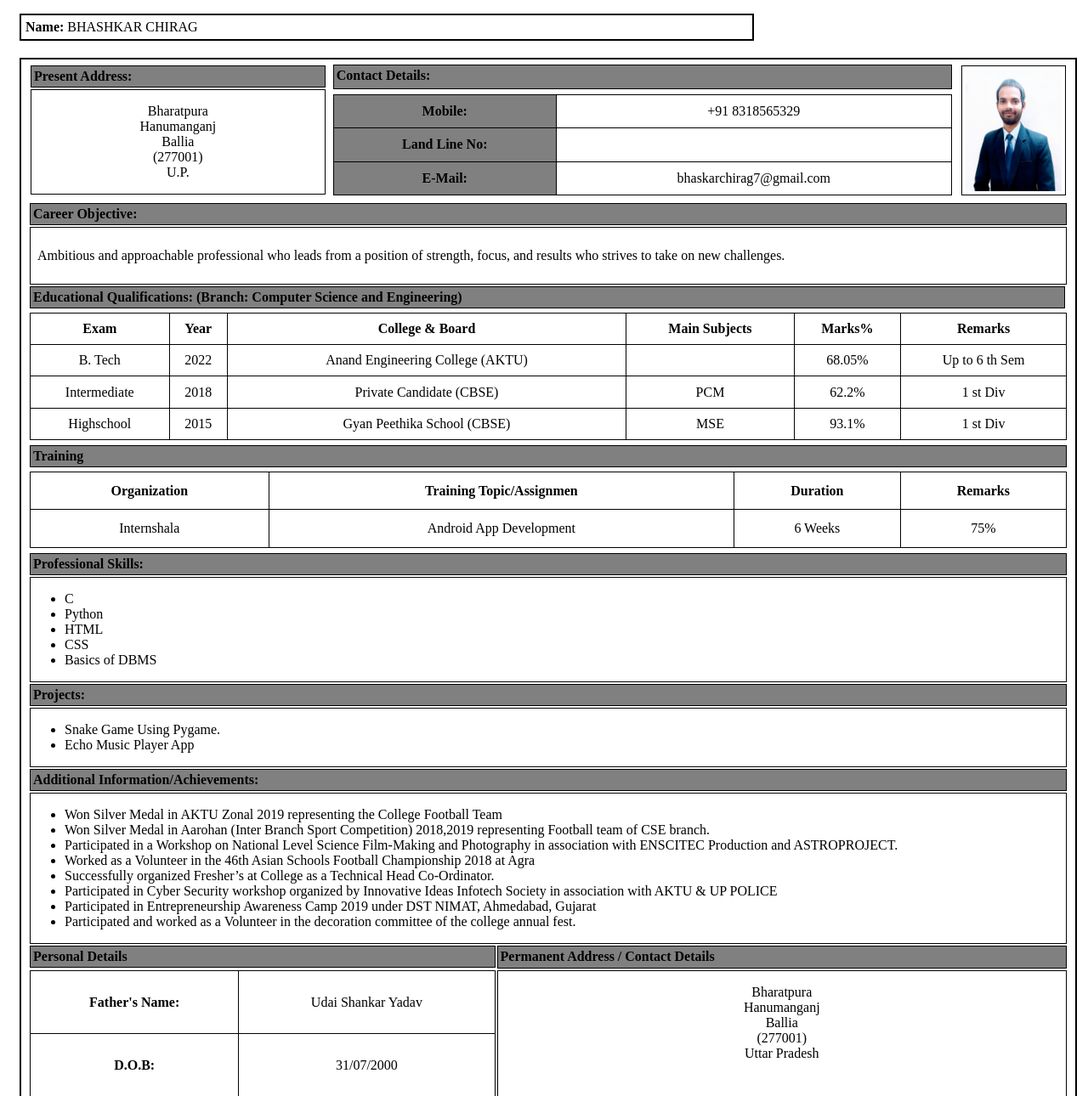
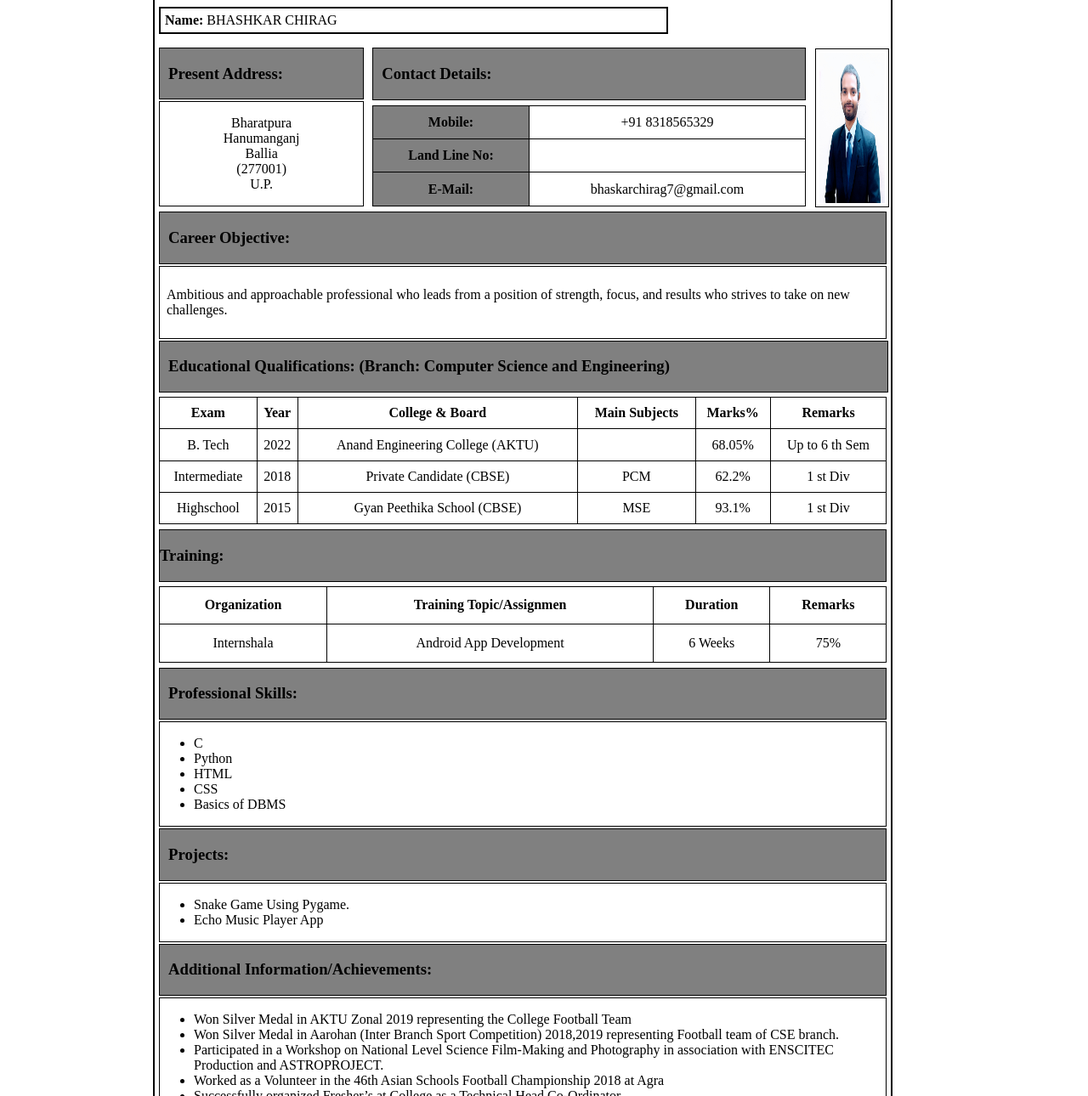
Before and after one commit to BhashkarChirag/MyResume, a plain HTML site: page index.html in a window 1280 px wide. Shown: the part 99-1389 px from the top of the page at 85% size. Drawn offline with Linux system fonts and the light colour scheme.

Commit message:
made some changes in code

```diff
--- a/Resume.css
+++ b/Resume.css
@@ -1,9 +1,13 @@
 *{
     box-sizing: border-box;
 }
-.body{
-    padding: 10px;
+.body {
+    width: 68%;
+    border: 2px solid black;
+    margin-left: 180px;
 }
+
+
 .header{
     text-align: center;
     font-style: italic;
@@ -11,12 +15,7 @@
     font-family: -apple-system, BlinkMacSystemFont, 'Segoe UI', Roboto, Oxygen, Ubuntu, Cantarell, 'Open Sans', 'Helvetica Neue', sans-serif;
 
 }
-.container{
-    border: 2px solid black;
-    margin: 5px 5px 5px 5px;
-    padding: 5px 5px 5px 5px;
-    width: 100%;
-}
+
 .name{
     border: 2px solid black;
     width:70%;
@@ -32,8 +31,7 @@
 .address_Container{
     display:flex;
     flex-wrap: wrap;
-    flex-direction: row;
-    margin: 1px -1px 8px 1px;
+    margin-bottom:4px ;
     width: 29%;
 }
 .address_Div{
@@ -41,6 +39,8 @@
     border: 1px solid black;
     margin: 1px 5px 1px 5px;
     width: 100%;
+    padding-left: 10px;
+
 }
 .address_Content{border: 1px solid black;
     margin: 1px 5px 1px 5px;
@@ -50,8 +50,6 @@
 .contact_Container{
     display:flex;
     flex-wrap: wrap;
-    flex-direction: row;
-    margin: 2px 2px 2px -2p;
     width: 60%;
 }
 .contact_Div{
@@ -59,6 +57,7 @@
     border: 1px solid black;
     margin: 1px 5px 1px 5px;
     width: 100%;
+    padding-left: 10px;
 }
 .contact_Table{
     border-collapse: collapse;
@@ -73,13 +72,11 @@
 }
 
 .image_Container{
-    display:flex;
-    flex-wrap: wrap;
-    flex-direction: row;
+    display: flex;
     border: 1px solid black;
     margin: 2px 2px 2px 6px;
     width: 10%;
-    height:153px;
+    height: 187px;
     padding: 4px;
 }
 
@@ -90,11 +87,11 @@
     width: 99%;
     height: auto;
     margin: 1px 5px 0px 5px;
+    padding-left: 10px;
 }
 
 .edu_Container{
     display:flex;
-    flex-wrap: wrap;
     border: 0px solid black;
     width: 100%;
 }
@@ -114,7 +111,6 @@
 .training_Container{
     display:flex;
     flex-wrap: wrap;
-    flex-direction: row;
     border: 0px solid black;
     width: 100%;
     height: auto;
@@ -138,7 +134,6 @@
 .career_Container, .skill_Container, .project_Container, .achiev_Container{
     display:flex;
     flex-wrap: wrap;
-    flex-direction: row;
     border: 0px solid black;
     width: 100%;
     height: auto;
@@ -150,6 +145,7 @@
     margin: 1px 5px 1px 5px;
     width: 100%;
     height: auto;
+    padding-left: 10px;
 }
 .career_Content, .skill_Content, .project_Content, .achiev_Content{
     border: 1px solid black;
@@ -161,7 +157,6 @@
 .personal_Container{
     display:flex;
     flex-wrap: wrap;
-    flex-direction: row;
     border: 0px solid black;
     width: 45%;
     height: auto;
@@ -172,11 +167,10 @@
     margin: 1px 1px 1px 5px;
     width: 100%;
     height: auto;
+    padding-left: 10px;
 }
 .personal_Content{
     display:flex;
-    flex-wrap: wrap;
-    flex-direction: row;
     border: 0px solid black;
     width: 100%;
     height: auto;
@@ -191,7 +185,6 @@
 .permAdd_Container{
     display:flex;
     flex-wrap: wrap;
-    flex-direction: row;
     border: 0px solid black;
     width: 55%;
     height: auto;
@@ -202,6 +195,7 @@
     margin: 1px 5px 1px 1px;
     width: 100%;
     height: auto;
+    padding-left: 10px;
 }
 .permAdd_Content{
     border: 1px solid black;
@@ -213,7 +207,6 @@
 .lang_Container{
     display:flex;
     flex-wrap: wrap;
-    flex-direction: row;
     margin: 1px 1px 1px 5px;
     border: 0px solid black;
     width: 45%;
@@ -233,7 +226,6 @@
 .fathDetail_Container{
     display:flex;
     flex-wrap: wrap;
-    flex-direction: row;
     margin: 3px 1px 3px 1px;
     border: 1px solid black;
     width: 54%;
--- a/index.html
+++ b/index.html
@@ -15,7 +15,7 @@
     </div>
 
     <div class="name">
-       <strong>Name:</strong>  BHASHKAR CHIRAG
+        <strong>Name:</strong> BHASHKAR CHIRAG
     </div>
 </header>
 
@@ -25,11 +25,7 @@
         <div class="main">
             <div class="address_Container">
                 <div class="address_Div">
-                    <table>
-                        <tr>
-                            <th>Present Address:</th>
-                        </tr>
-                    </table>
+                    <h3>Present Address:</h3>
                 </div>
                 <div class="address_Content">
                     <p style="text-align: center;">
@@ -44,12 +40,10 @@
 
             <div class="contact_Container">
                 <div class="contact_Div">
-                    <table>
-                        <tr>
-                            <th>Contact Details:</th>
 
-                        </tr>
-                    </table>
+                    <h3>Contact Details:</h3>
+
+
                 </div>
                 <table class="contact_Table">
                     <tr>
@@ -78,14 +72,11 @@
 
         <div class="career_Container">
             <div class="career_Div">
-                <table>
-                    <tr>
-                        <th>Career Objective:</th>
-                    </tr>
-                </table>
+                <h3>Career Objective:</h3>
             </div>
             <div class="career_Content">
-                <p style="padding: 8px;"> Ambitious and approachable professional who leads from a position of strength, focus, and results
+                <p style="padding: 8px;"> Ambitious and approachable professional who leads from a position of strength,
+                    focus, and results
                     who
                     strives to take on new challenges.</p>
             </div>
@@ -93,11 +84,7 @@
 
 
         <div class="edu_Qualification">
-            <table>
-                <tr>
-                    <th>Educational Qualifications: (Branch: Computer Science and Engineering)</th>
-                </tr>
-            </table>
+            <h3>Educational Qualifications: (Branch: Computer Science and Engineering)</h3>
         </div>
 
         <div class="edu_Container">
@@ -151,12 +138,7 @@
 
         <div class="training_Container">
             <div class="training_div">
-                <table>
-                    <tr>
-                        <th>Training</th>
-
-                    </tr>
-                </table>
+                <h3>Training:</h3>
             </div>
             <table class="training_Table">
                 <tr>
@@ -178,11 +160,7 @@
 
         <div class="skill_Container">
             <div class="skill_Div">
-                <table>
-                    <tr>
-                        <th>Professional Skills:</th>
-                    </tr>
-                </table>
+                <h3>Professional Skills:</h3>
             </div>
             <div class="skill_Content">
                 <ul>
@@ -197,11 +175,7 @@
 
         <div class="project_Container">
             <div class="project_Div">
-                <table>
-                    <tr>
-                        <th>Projects:</th>
-                    </tr>
-                </table>
+                <h3>Projects:</h3>
             </div>
             <div class="project_Content">
                 <ul>
@@ -213,11 +187,7 @@
 
         <div class="achiev_Container">
             <div class="achiev_Div">
-                <table>
-                    <tr>
-                        <th>Additional Information/Achievements:</th>
-                    </tr>
-                </table>
+                <h3>Additional Information/Achievements:</h3>
             </div>
             <div class="achiev_Content">
                 <ul>
@@ -242,11 +212,7 @@
 
             <div class="personal_Container">
                 <div class="personal_Div">
-                    <table>
-                        <tr>
-                            <th>Personal Details</th>
-                        </tr>
-                    </table>
+                    <h3>Personal Details</h3>
                 </div>
                 <div class="personal_Content">
                     <table class="personal_Table">
@@ -264,11 +230,7 @@
 
             <div class="permAdd_Container">
                 <div class="permAdd_Div">
-                    <table>
-                        <tr>
-                            <th>Permanent Address / Contact Details</th>
-                        </tr>
-                    </table>
+                    <h3>Permanent Address / Contact Details:</h3>
                 </div>
                 <div class="permAdd_Content">
                     <p>
```
